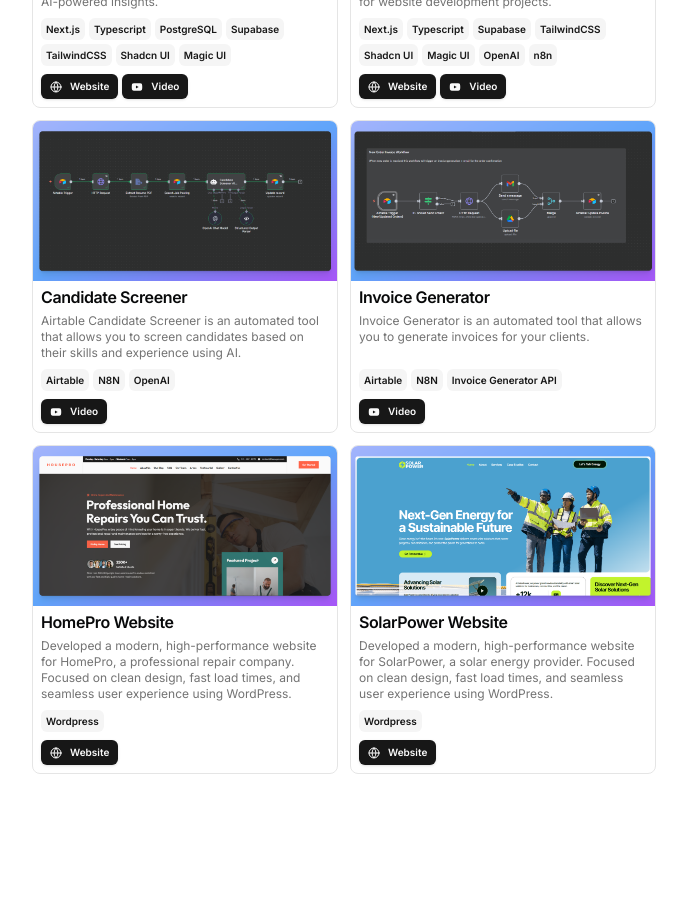
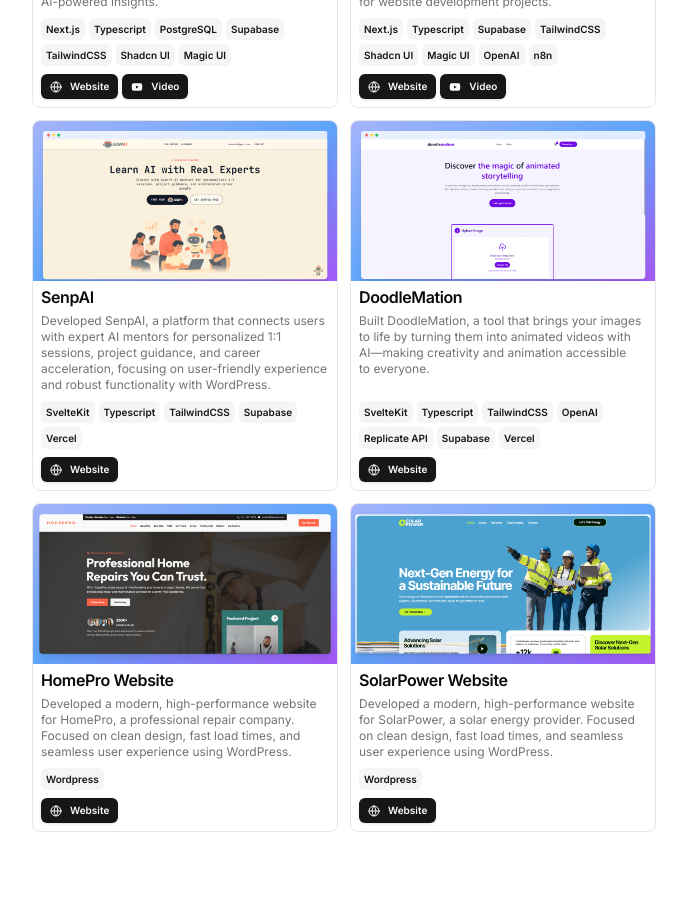
Before and after one commit to devmarked/markcarlospace, a Next.js app: page / in a window 1280 px wide. Shown: the part 1600-2508 px from the top of the page, without its empty margins (296-983 px from the left). Built offline with nearby package versions, Linux system fonts and the light colour scheme.

Commit message:
update resume

```diff
--- a/src/data/resume.tsx
+++ b/src/data/resume.tsx
@@ -288,49 +288,60 @@ export const DATA = {
       video: "",
     },
     {
-      title: "Candidate Screener",
+      title: "SenpAI",
       href: "#",
       active: true,
       dates: "",
       description:
-        "Airtable Candidate Screener is an automated tool that allows you to screen candidates based on their skills and experience using AI.",
+      "Developed SenpAI, a platform that connects users with expert AI mentors for personalized 1:1 sessions, project guidance, and career acceleration, focusing on user-friendly experience and robust functionality with WordPress.",
       technologies: [
-        "Airtable",
-        "N8N",
-        "OpenAI",
+        "SvelteKit",
+        "Typescript",
+        "TailwindCSS",
+        "Supabase",
+        "Vercel"
       ],
       links: [
         {
-          type: "Video",
-          href: "https://youtu.be/8QOJFQM1_XM",
-          icon: <Icons.youtube className="size-3" />,
+          type: "Website",
+          href: "https://senpai-five.vercel.app/",
+          icon: <Icons.globe className="size-3" />,
         },
       ],
-      image: "/n8n-hr.png",
+      image: "/senpai.png",
       video: "",
     },
     {
-      title: "Invoice Generator",
+      title: "DoodleMation",
       href: "#",
       active: true,
       dates: "",
       description:
-        "Invoice Generator is an automated tool that allows you to generate invoices for your clients.",
+      "Built DoodleMation, a tool that brings your images to life by turning them into animated videos with AI—making creativity and animation accessible to everyone.",
       technologies: [
-        "Airtable",
-        "N8N",
-        "Invoice Generator API",
+        "SvelteKit",
+        "Typescript",
+        "TailwindCSS",
+        "OpenAI",
+        "Replicate API",
+        "Supabase",
+        "Vercel"
       ],
       links: [
         {
-          type: "Video",
-          href: "https://www.youtube.com/watch?v=Ol4oQZttpmw",
-          icon: <Icons.youtube className="size-3" />,
+          type: "Website",
+          href: "https://doodlemation.vercel.app/",
+          icon: <Icons.globe className="size-3" />,
         },
       ],
-      image: "/invoice.png",
+      image: "/doddlemation.png",
       video: "",
     },
+
+
+
+
+
     {
       title: "HomePro Website",
       href: "#",
@@ -371,5 +382,49 @@ export const DATA = {
       image: "/solar.png",
       video: "",
     },
+    // {
+    //   title: "Candidate Screener",
+    //   href: "#",
+    //   active: true,
+    //   dates: "",
+    //   description:
+    //     "Airtable Candidate Screener is an automated tool that allows you to screen candidates based on their skills and experience using AI.",
+    //   technologies: [
+    //     "Airtable",
+    //     "N8N",
+    //     "OpenAI",
+    //   ],
+    //   links: [
+    //     {
+    //       type: "Video",
+    //       href: "https://youtu.be/8QOJFQM1_XM",
+    //       icon: <Icons.youtube className="size-3" />,
+    //     },
+    //   ],
+    //   image: "/n8n-hr.png",
+    //   video: "",
+    // },
+    // {
+    //   title: "Invoice Generator",
+    //   href: "#",
+    //   active: true,
+    //   dates: "",
+    //   description:
+    //     "Invoice Generator is an automated tool that allows you to generate invoices for your clients.",
+    //   technologies: [
+    //     "Airtable",
+    //     "N8N",
+    //     "Invoice Generator API",
+    //   ],
+    //   links: [
+    //     {
+    //       type: "Video",
+    //       href: "https://www.youtube.com/watch?v=Ol4oQZttpmw",
+    //       icon: <Icons.youtube className="size-3" />,
+    //     },
+    //   ],
+    //   image: "/invoice.png",
+    //   video: "",
+    // },
   ],
 } as const;
```
Also changed, not shown: public/doddlemation.png (added), public/senpai.png (added).
